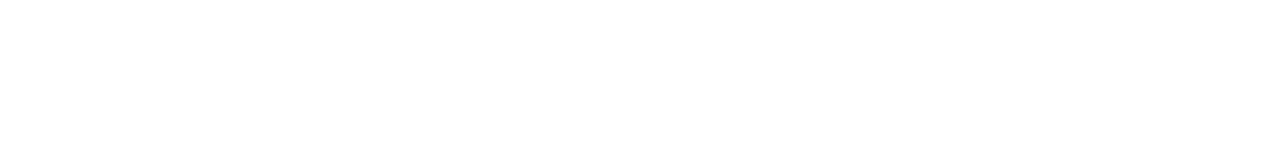
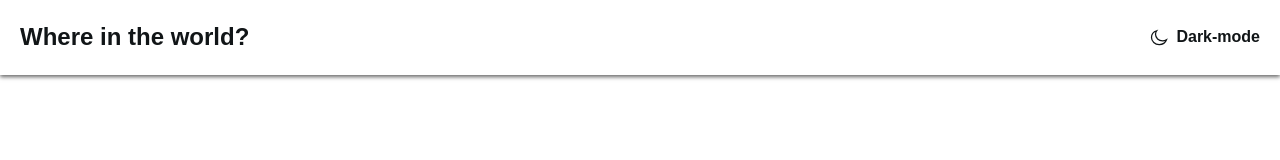
Before and after one commit to Hayotbek-Turgunov/countriesJ, a plain HTML site: page index.html in a window 1280 px wide. Drawn offline with Linux system fonts and the light colour scheme.

Commit message:
add site-header styles

```diff
--- a/css/styles.css
+++ b/css/styles.css
@@ -102,3 +102,56 @@ a{
 .main-content{
   flex-grow:1;
 }
+
+
+/*SITE-HEADER*/
+.site-header {
+  padding-top: 23px;
+  padding-bottom: 24px;
+  background-color: var(--element-bg);
+  box-shadow: 0px 2px 4px 0px rgba(0, 0, 0, 0.6);
+  white-space: nowrap;
+
+}
+.site-header-container {
+  display: flex;
+  align-items: center;
+  justify-content: space-between;
+}
+
+.site-header-logo {
+  font-size: 24px;
+  line-height: normal;
+  font-weight: 800;
+  color: var(--text-color);
+}
+.site-header-logo :hover{
+  opacity: 0.8;
+}
+.site-header-logo:active{
+  opacity: 0.6;
+}
+
+.site-header-theme-togler {
+  padding: 0;
+  border: 0;
+  background-color: transparent;
+  cursor: pointer;
+  color: var(--text-color);
+}
+.site-header-theme-togler:hover{
+  opacity: 0.8;
+}
+.site-header-theme-togler:active{
+  opacity: 0.6;
+}
+.site-header-theme-toggler-inner {
+  display: flex;
+  align-items: center;
+}
+.site-header-theme-toggler-text {
+  margin-left: 8px;
+  font-size: 16px;
+  line-height: normal;
+  font-weight: 600;
+}
--- a/index.html
+++ b/index.html
@@ -12,6 +12,18 @@
 </head>
 <body>
 
+  <!-- SITE-HEADER -->
+  <header class="site-header ">
+    <div class="site-header-container container">
+      <a class="site-header-logo" href="index.html">Where in the world?</a>
+      <button class="site-header-theme-togler" type="button">
+        <span class="site-header-theme-toggler-inner">
+          <svg class="site-header-theme-toggler-icon" xmlns="http://www.w3.org/2000/svg" width="18" height="17" ><path fill="#fff" fill-rule="evenodd" stroke="currentColor" stroke-width="1.25" d="M12.553 11.815c-3.884 0-7.034-2.887-7.034-6.447 0-1.343.448-2.586 1.212-3.618C3.691 2.695 1.5 5.331 1.5 8.438c0 3.9 3.45 7.062 7.704 7.062 3.389 0 6.266-2.007 7.296-4.796a7.458 7.458 0 0 1-3.947 1.111Z" clip-rule="evenodd"/></svg>
+          <span class="site-header-theme-toggler-text">Dark-mode</span>
+        </span>
+      </button>
+    </div>
+  </header>
 
 
 
```
